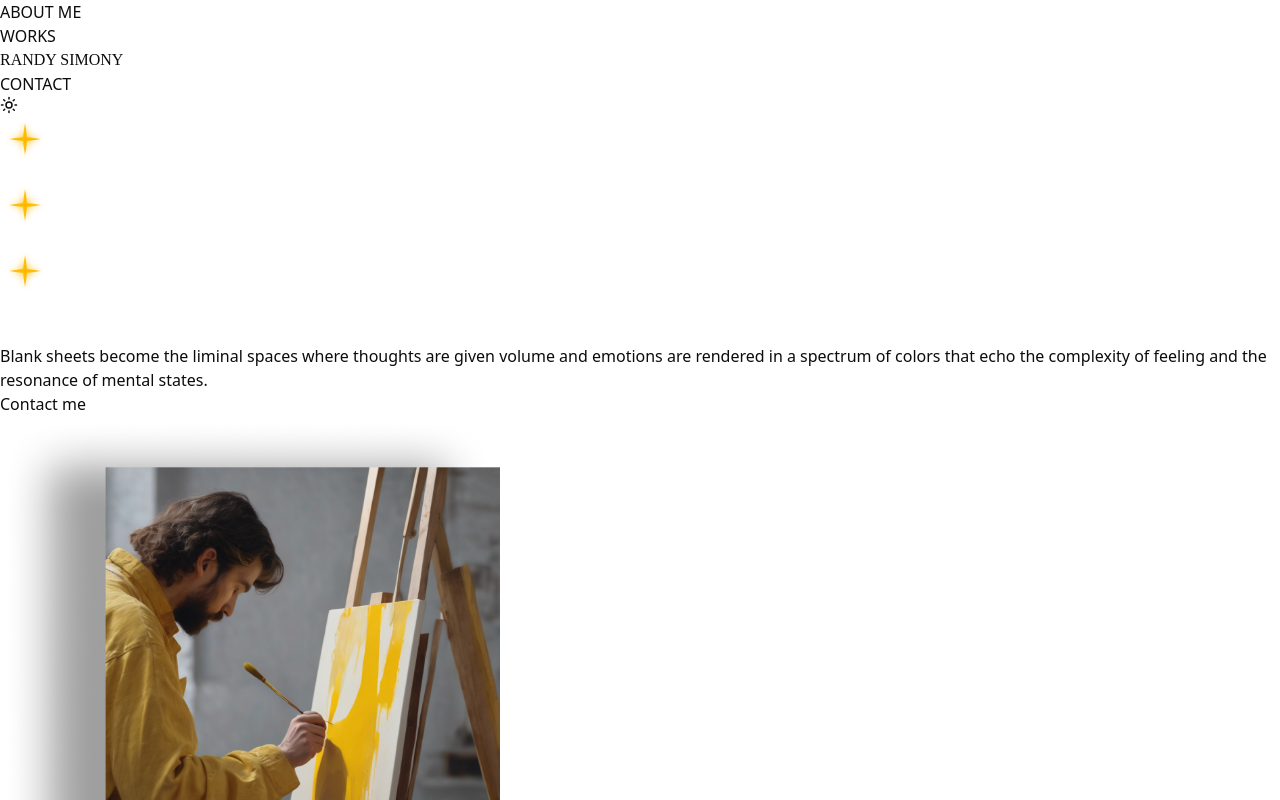
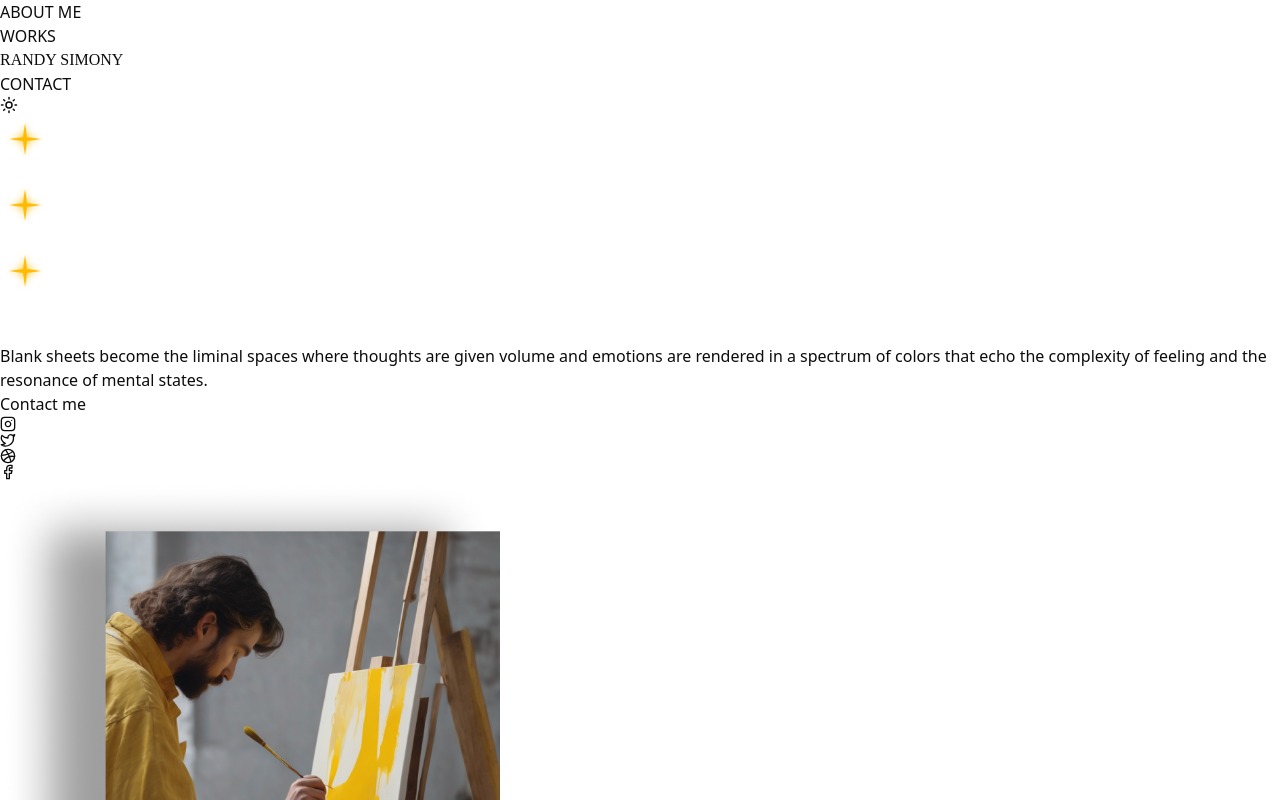
Before and after one commit to edmondgaks/portfolio-project, a React (Vite) app: page / in a window 1280 px wide. Shown: the top 800 px of the page. Built offline with nearby package versions, Linux system fonts and the light colour scheme.

Commit message:
Adding the socials logos

```diff
--- a/src/App.tsx
+++ b/src/App.tsx
@@ -1,4 +1,4 @@
-import { Moon, Sun } from 'lucide-react';
+import { Dribbble, Facebook, Instagram, Moon, Sun, Twitter } from 'lucide-react';
 import './App.css';
 import { useState } from 'react';
 
@@ -38,8 +38,22 @@ function App() {
             color: "transparent",
           }}>I am an artist of year</h1>
           <p className="font-sans w-[70%] text-sm text-[#C7C5C2] font-light">Blank sheets become the liminal spaces where thoughts are given volume and emotions are rendered in a spectrum of colors that echo the complexity of feeling and the resonance of mental states.</p>
-          <div className="w-full flex flex-row justify-between items-center">
-            <div className="py-3 px-4 rounded-sm text-xs bg-[#FFBA00] text-black">Contact me</div>
+          <div className="w-[60%] flex flex-row justify-between items-center">
+            <div className="py-4 px-6 font-semibold rounded-sm text-xs bg-[#FFBA00] text-black">Contact me</div>
+            <div className="flex flex-row gap-2 items-center">
+              <div className="w-8 h-8 flex justify-center items-center border border-white rounded-full">
+              <Instagram size={16} />
+              </div>
+              <div className="w-8 h-8 flex justify-center items-center border border-white rounded-full">
+              <Twitter size={16} />
+              </div>
+              <div className="w-8 h-8 flex justify-center items-center border border-white rounded-full">
+              <Dribbble size={16} />
+              </div>
+              <div className="w-8 h-8 flex justify-center items-center border border-white rounded-full">
+              <Facebook size={16} />
+              </div>
+            </div>
           </div>
         </div>
         <div className="">
```
